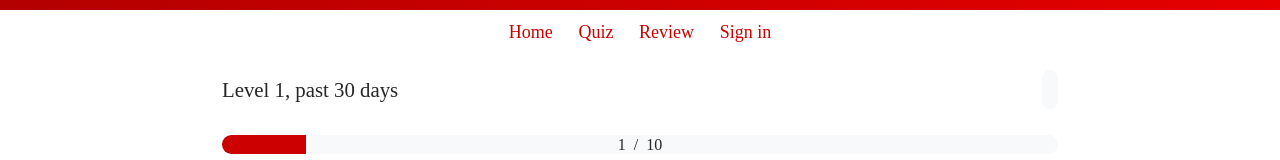
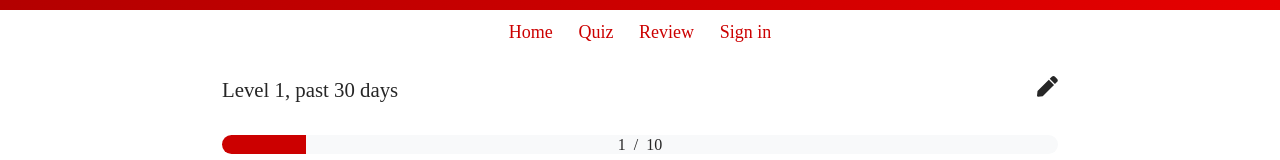
Before and after one commit to Terry9022/Learning-Russian-Vocabulary, a React (Vite) app in the folder frontend/: page /quiz in a window 1280 px wide. Shown: the part 125-285 px from the top of the page. Built offline with nearby package versions, Linux system fonts and the light colour scheme.

Commit message:
add pen icon in quizPage

```diff
--- a/frontend/src/pages/QuizPage.jsx
+++ b/frontend/src/pages/QuizPage.jsx
@@ -1,6 +1,7 @@
 import "../App.css";
 import { Link } from "react-router-dom";
 import { GiCat } from "react-icons/gi";
+import { FaPen } from "react-icons/fa";
 
 const QuizPage = () => {
   return (
@@ -30,7 +31,7 @@ const QuizPage = () => {
         <div className="editQuizSection">
           <span id="quizFilter">Level 1, past 30 days</span>
           <span>
-            <i className="far fa-edit"></i>
+            <FaPen />
           </span>
         </div>
         <div id="progress_container">
```
